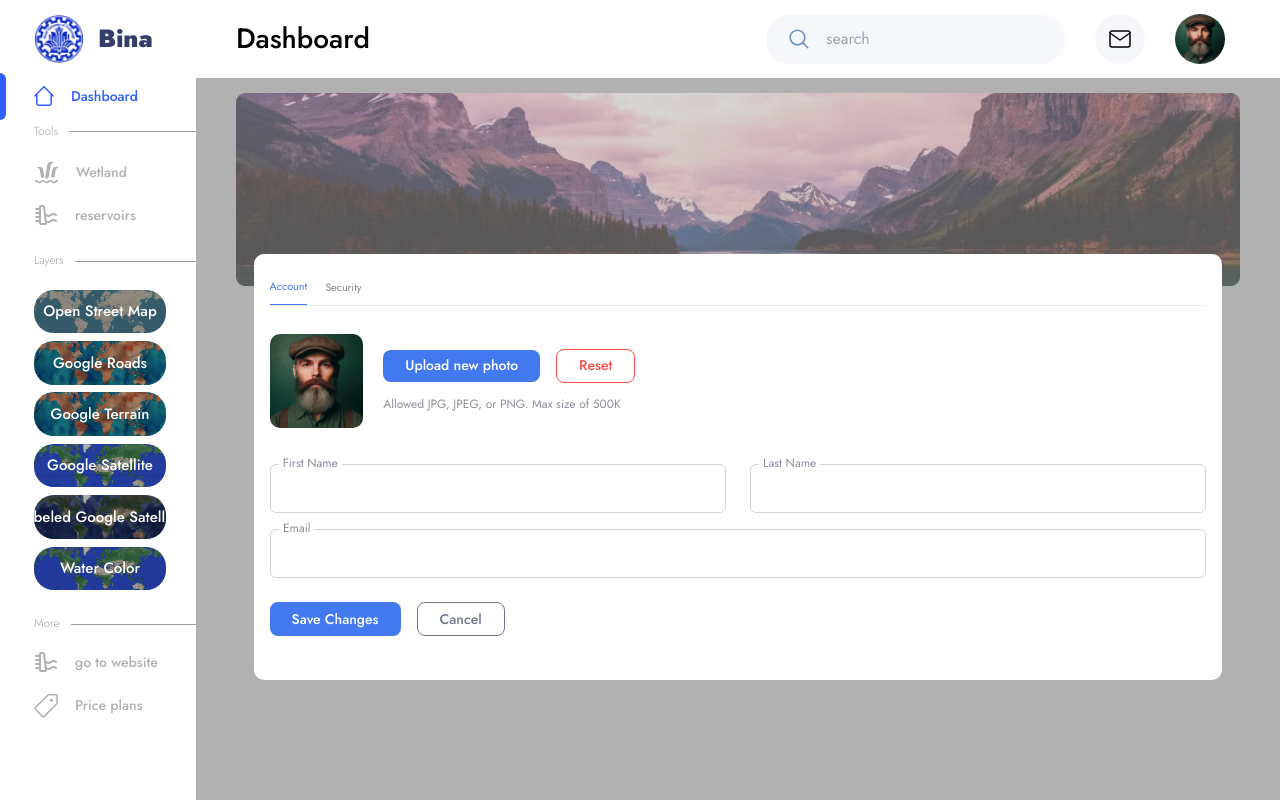
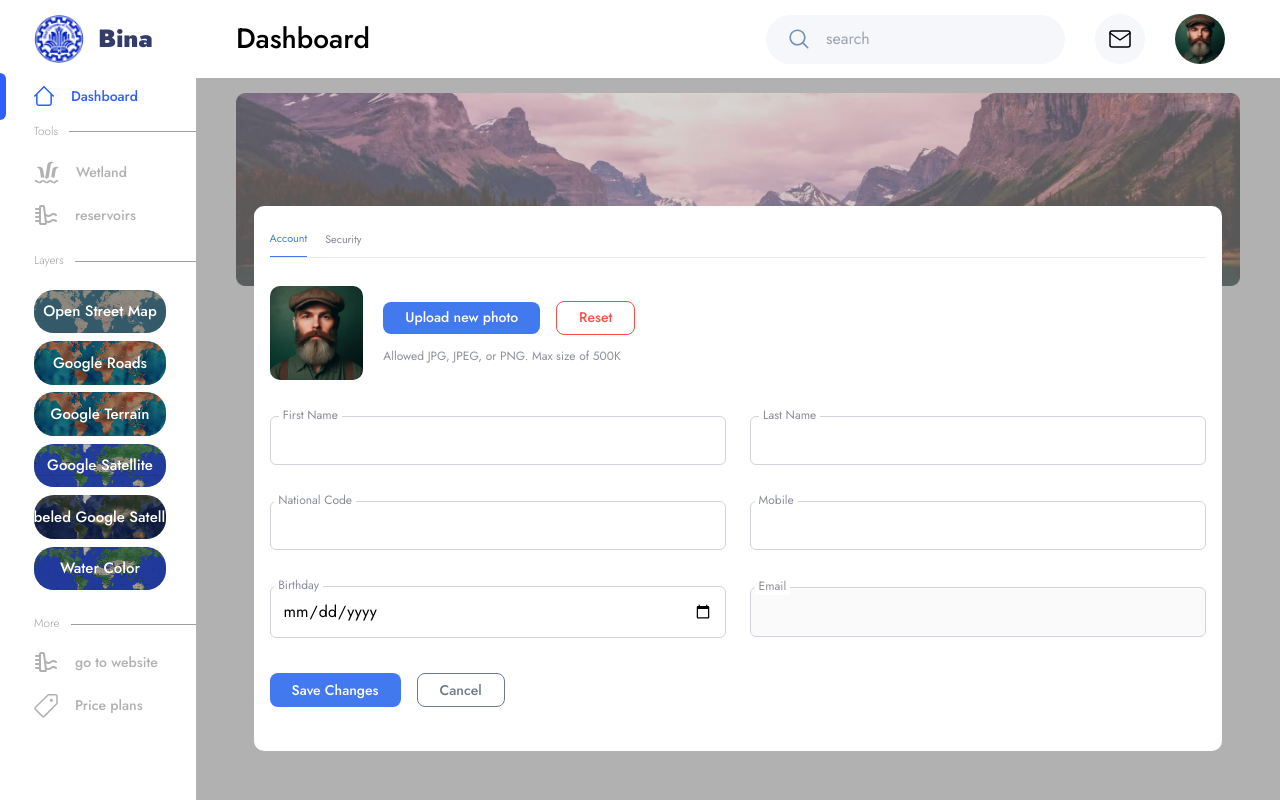
Before and after one commit to iozhen/chehrehnegar, a Next.js app: page /dashboard/profile in a window 1280 px wide. Built offline with nearby package versions, Linux system fonts and the light colour scheme; no server answers.

Commit message:
fix profile update and also fix buy planes

```diff
--- a/components/Account.tsx
+++ b/components/Account.tsx
@@ -1,27 +1,31 @@
-import React, { useState, useRef, ChangeEvent, useEffect } from "react";
+import React, { useEffect, useState } from "react";
+import { useFormik } from "formik";
 import axios from "axios";
 import { useDispatch, useSelector } from "react-redux";
 import { setProfileData, setAvatar } from "@/redux/slices/ProfilesSlice";
 import { toast } from "react-toastify";
 import Cookies from "js-cookie";
+import * as Yup from "yup";
 
 const Account: React.FC = () => {
   const profileData = useSelector((state) => state.profile.ProfileData);
   const avatarRedux = useSelector((state) => state.profile.avatar);
   const token = Cookies.get("token");
   const baseUrl = process.env.NEXT_PUBLIC_BASE_URL;
-   const [avatarFile, setAvatarFile] = useState<File | null>(null);
-   const [firstName, setFirstName] = useState<string>("");
-   const [lastName, setLastName] = useState<string>("");
-   const [email, setEmail] = useState<string>("");
-   const inputRef = useRef<HTMLInputElement>(null);
   const dispatch = useDispatch();
 
   useEffect(() => {
     if (profileData) {
-         setFirstName(profileData.firstName);
-         setLastName(profileData.lastName);
-         setEmail(profileData.email);
+      formik.setValues({
+        firstName: profileData.firstName || "",
+        lastName: profileData.lastName || "",
+        email: profileData.email || "",
+        nationalCode: profileData.nationalCode || "",
+        mobile: profileData.mobile || "",
+        birthday: profileData.birthday
+          ? new Date(profileData.birthday).toISOString().split("T")[0]
+          : "", // Format the birthday correctly
+      });
       dispatch(setAvatar(profileData.avatar));
     } else {
       axios
@@ -32,9 +36,16 @@ const Account: React.FC = () => {
         })
         .then((res) => {
           dispatch(setProfileData({ ...res.data.data }));
-               setFirstName(res.data.data.firstName);
-               setLastName(res.data.data.lastName);
-               setEmail(res.data.data.email);
+          formik.setValues({
+            firstName: res.data.data.firstName || "",
+            lastName: res.data.data.lastName || "",
+            email: res.data.data.email || "",
+            nationalCode: res.data.data.nationalCode || "",
+            mobile: res.data.data.mobile || "",
+            birthday: res.data.data.birthday
+              ? new Date(res.data.data.birthday).toISOString().split("T")[0]
+              : "", // Format the birthday correctly
+          });
         })
         .catch((err) => {
           console.log("Error fetching profile data:", err);
@@ -42,31 +53,24 @@ const Account: React.FC = () => {
     }
   }, [profileData, dispatch, baseUrl, token]);
 
-   const handleReset = () => {
-      dispatch(setAvatar("/images/Avatar.png")); // Save avatar to Redux
-      setAvatarFile(null);
-      setFirstName(profileData.firstName);
-      setLastName(profileData.lastName);
-      setEmail(profileData.email);
-      // toast.info("Profile image reset to default.");
-   };
-
-   const handleAvatarChange = (event: ChangeEvent<HTMLInputElement>) => {
-      const file = event.target.files?.[0];
-      if (file) {
-         setAvatarFile(file);
-
-         const reader = new FileReader();
-         reader.onloadend = () => {
-            dispatch(setAvatar(reader.result as string)); // Save avatar to Redux
-         };
-         reader.readAsDataURL(file);
-      }
-   };
-
-   const handleSaveChanges = async () => {
+  const formik = useFormik({
+    initialValues: {
+      firstName: "",
+      lastName: "",
+      email: "",
+      nationalCode: "",
+      mobile: "",
+      birthday: "",
+    },
+    validationSchema: Yup.object({
+      firstName: Yup.string().required("First name is required"),
+      lastName: Yup.string().required("Last name is required"),
+      nationalCode: Yup.string().required("National code is required"),
+      mobile: Yup.string().required("Mobile is required"),
+      birthday: Yup.date().required("Birthday is required"),
+    }),
+    onSubmit: async (values) => {
       try {
-         // Send avatar upload request if there's a new file
         if (avatarFile) {
           const formData = new FormData();
           formData.append("avatar", avatarFile);
@@ -81,17 +85,12 @@ const Account: React.FC = () => {
               },
             }
           );
-            dispatch(setAvatar(avatarResponse.data.data)); // Save avatar to Redux
+          dispatch(setAvatar(avatarResponse.data.data));
         }
 
-         // Send profile data update request
         const profileResponse = await axios.put(
           `${baseUrl}/api/user/edit-profile`,
-            {
-               firstName,
-               lastName,
-               email,
-            },
+          values,
           {
             headers: {
               Authorization: `Bearer ${token}`,
@@ -101,9 +100,32 @@ const Account: React.FC = () => {
 
         dispatch(setProfileData({ ...profileResponse.data.data }));
         toast.success("Profile updated successfully");
+        console.log(profileResponse);
       } catch (error) {
         console.error("Error updating the profile:", error);
         toast.error("Error updating the profile");
+      }
+    },
+  });
+
+  const [avatarFile, setAvatarFile] = useState<File | null>(null);
+  const inputRef = React.useRef<HTMLInputElement>(null);
+
+  const handleReset = () => {
+    dispatch(setAvatar("/images/Avatar.png"));
+    setAvatarFile(null);
+    formik.resetForm();
+  };
+
+  const handleAvatarChange = (event: React.ChangeEvent<HTMLInputElement>) => {
+    const file = event.target.files?.[0];
+    if (file) {
+      setAvatarFile(file);
+      const reader = new FileReader();
+      reader.onloadend = () => {
+        dispatch(setAvatar(reader.result as string));
+      };
+      reader.readAsDataURL(file);
     }
   };
 
@@ -113,7 +135,7 @@ const Account: React.FC = () => {
     }
   };
 
-   const constructAvatarUrl = (path) => {
+  const constructAvatarUrl = (path: string) => {
     if (path?.startsWith("uploads\\")) {
       return `${baseUrl}/${path.replace(/\\/g, "/")}`;
     }
@@ -136,7 +158,7 @@ const Account: React.FC = () => {
           <div className="flex items-center gap-[16px]">
             <div
               onClick={handleClick}
-                     className="px-[22px] py-[0.68vh] bg-[#4379EE] text-[14px] font-[500] text-white rounded-[8px]"
+              className="px-[22px] py-[0.68vh] bg-[#4379EE] text-[14px] font-[500] text-white rounded-[8px] cursor-pointer"
             >
               Upload new photo
             </div>
@@ -161,6 +183,7 @@ const Account: React.FC = () => {
           </h3>
         </div>
       </div>
+      <form onSubmit={formik.handleSubmit}>
         <div className="flex items-center w-full gap-[24px] mt-[4.49vh]">
           <div className="w-full relative">
             <label
@@ -173,10 +196,16 @@ const Account: React.FC = () => {
               type="text"
               id="firstName"
               name="firstName"
-                  value={firstName}
-                  onChange={(e) => setFirstName(e.target.value)}
-                  className=" block w-full border border-gray-300 rounded-md py-[1.46vh] px-[12px] text-[16px]"
+              value={formik.values.firstName}
+              onChange={formik.handleChange}
+              onBlur={formik.handleBlur}
+              className="block w-full border border-gray-300 rounded-md py-[1.46vh] px-[12px] text-[16px]"
             />
+            {formik.touched.firstName && formik.errors.firstName ? (
+              <div className="text-red-500 text-sm absolute">
+                {formik.errors.firstName}
+              </div>
+            ) : null}
           </div>
           <div className="w-full relative">
             <label
@@ -189,13 +218,88 @@ const Account: React.FC = () => {
               type="text"
               id="lastName"
               name="lastName"
-                  value={lastName}
-                  onChange={(e) => setLastName(e.target.value)}
+              value={formik.values.lastName}
+              onChange={formik.handleChange}
+              onBlur={formik.handleBlur}
               className="block w-full border border-gray-300 rounded-md py-[1.46vh] px-[12px] text-[16px]"
             />
+            {formik.touched.lastName && formik.errors.lastName ? (
+              <div className="text-red-500 text-sm absolute">
+                {formik.errors.lastName}
+              </div>
+            ) : null}
           </div>
         </div>
-         <div className="mt-4 relative">
+        <div className="flex items-center w-full gap-[24px] mt-[4.49vh]">
+          <div className=" relative w-full">
+            <label
+              htmlFor="nationalCode"
+              className="absolute top-[-20%] left-[1%] bg-white text-[12px] font-[400] text-[#4c4e64a5] px-[4px]"
+            >
+              National Code
+            </label>
+            <input
+              type="text"
+              id="nationalCode"
+              name="nationalCode"
+              value={formik.values.nationalCode}
+              onChange={formik.handleChange}
+              onBlur={formik.handleBlur}
+              className="block w-full border border-gray-300 rounded-md py-[1.46vh] px-[12px] text-[16px]"
+            />
+            {formik.touched.nationalCode && formik.errors.nationalCode ? (
+              <div className="text-red-500 text-sm absolute">
+                {formik.errors.nationalCode}
+              </div>
+            ) : null}
+          </div>
+          <div className=" relative w-full">
+            <label
+              htmlFor="mobile"
+              className="absolute top-[-20%] left-[1%] bg-white text-[12px] font-[400] text-[#4c4e64a5] px-[4px]"
+            >
+              Mobile
+            </label>
+            <input
+              type="text"
+              id="mobile"
+              name="mobile"
+              value={formik.values.mobile}
+              onChange={formik.handleChange}
+              onBlur={formik.handleBlur}
+              className="block w-full border border-gray-300 rounded-md py-[1.46vh] px-[12px] text-[16px]"
+            />
+            {formik.touched.mobile && formik.errors.mobile ? (
+              <div className="text-red-500 text-sm absolute">
+                {formik.errors.mobile}
+              </div>
+            ) : null}
+          </div>
+        </div>
+        <div className="flex items-center w-full gap-[24px] mt-[4.49vh]">
+          <div className=" relative w-full">
+            <label
+              htmlFor="birthday"
+              className="absolute top-[-20%] left-[1%] bg-white text-[12px] font-[400] text-[#4c4e64a5] px-[4px]"
+            >
+              Birthday
+            </label>
+            <input
+              type="date"
+              id="birthday"
+              name="birthday"
+              value={formik.values.birthday}
+              onChange={formik.handleChange}
+              onBlur={formik.handleBlur}
+              className="block w-full border border-gray-300 rounded-md py-[1.46vh] px-[12px] text-[16px]"
+            />
+            {formik.touched.birthday && formik.errors.birthday ? (
+              <div className="text-red-500 text-sm absolute">
+                {formik.errors.birthday}
+              </div>
+            ) : null}
+          </div>
+          <div className="relative w-full">
             <label
               htmlFor="email"
               className="absolute top-[-20%] left-[1%] bg-white text-[12px] font-[400] text-[#4c4e64a5] px-[4px]"
@@ -206,25 +310,29 @@ const Account: React.FC = () => {
               type="email"
               id="email"
               name="email"
-               value={email}
-               onChange={(e) => setEmail(e.target.value)}
+              disabled
+              value={profileData?.email}
+              readOnly
               className="block w-full border border-gray-300 rounded-md py-[1.46vh] px-[12px] text-[16px]"
             />
           </div>
-         <div className="mt-6 flex gap-[16px]">
+        </div>
+        <div className="flex gap-[16px] mt-[4.49vh]">
           <button
-               onClick={handleSaveChanges}
+            type="submit"
             className="px-[22px] py-[0.68vh] bg-[#4379EE] text-[14px] font-[500] text-white rounded-[8px]"
           >
             Save Changes
           </button>
           <button
+            type="button"
             onClick={handleReset}
             className="bg-transparent border-[1px] border-[#6D788D] text-[14px] font-[500] px-[22px] py-[0.68vh] text-[#6D788D] rounded-[8px]"
           >
             Cancel
           </button>
         </div>
+      </form>
     </div>
   );
 };
--- a/components/MapHeader.tsx
+++ b/components/MapHeader.tsx
@@ -29,10 +29,6 @@ const MapHeader = () => {
   };
 
   const profileData = useSelector((state) => state.profile.ProfileData);
-
-   console.log("====================================");
-   console.log(profileSubMenu);
-   console.log("====================================");
 
   return (
     <div className="h-[9.76vh] bg-white pr-[55px] pl-[40px] flex items-center justify-between w-full">
--- a/pages/dashboard/profile.tsx
+++ b/pages/dashboard/profile.tsx
@@ -5,9 +5,7 @@ import React, { useState, useEffect } from "react";
 import { useDispatch, useSelector } from "react-redux";
 
 const UserProfile = () => {
-   const securityType = useSelector(
-      (state) => state.changeProfile.securityType
-   );
+  const securityType = useSelector((state) => state.changeProfile.securityType);
 
   const dispatch = useDispatch();
   return (
@@ -17,7 +15,7 @@ const UserProfile = () => {
         alt="banner"
         className="w-full"
       />
-         <div className="flex items-center justify-center w-full px-[18px] mt-[-4vh]">
+      <div className="flex items-center justify-center w-full px-[18px] mt-[-10vh]">
         <div className=" bg-white p-[1.95vh] w-full rounded-[10px]">
           <div className="flex items-center gap-[18px] border-b-[#4c4e641e] border-b-[1px]">
             <button
```
Also changed, not shown: components/Plans.tsx (+6 -1 lines), components/SupportSubmenu.tsx (+1 -6 lines), pages/plans.tsx (+16 -0 lines). Lines whose indentation alone changed are shown as unchanged.
